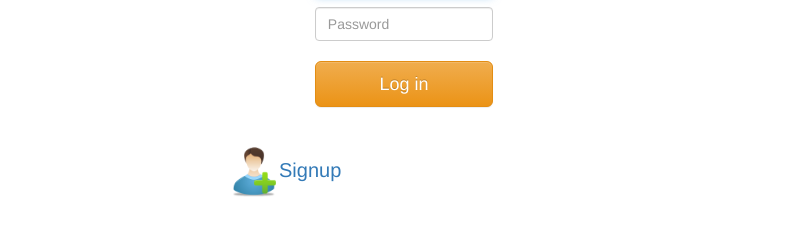
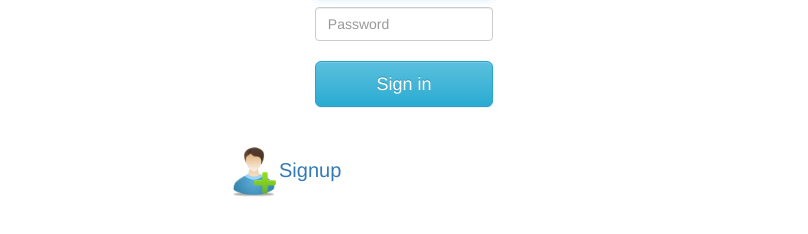
Before and after one commit to souhail-ouabou/microservices-deployment-eks-helm, a website: page ui/public/login.html in a window 1280 px wide. Shown: the part 270-504 px from the top of the page, without its empty margins (236-1044 px from the left). Drawn offline with nearby package versions, Linux system fonts and the light colour scheme; files whose address does not match are found by name.

Commit message:
client : change btn color to info

```diff
--- a/ui/public/login.html
+++ b/ui/public/login.html
@@ -39,7 +39,7 @@
         <label for="inputPassword" class="sr-only">Password</label>
         <input type="password" id="inputPassword" class="form-control" name="password" placeholder="Password" required>
         <div style="height: 20px"></div>
-        <button class="btn btn-lg btn-warning btn-block" id="login" type="submit">Log in</button>
+        <button class="btn btn-lg btn-info btn-block" id="login" type="submit">Sign in</button>
     </form>
 </div> <!-- /container -->
 <div class="container">
```
